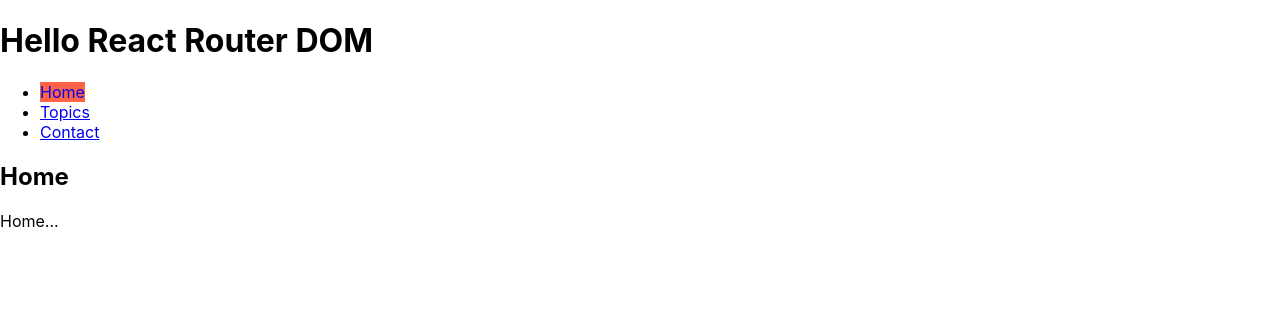
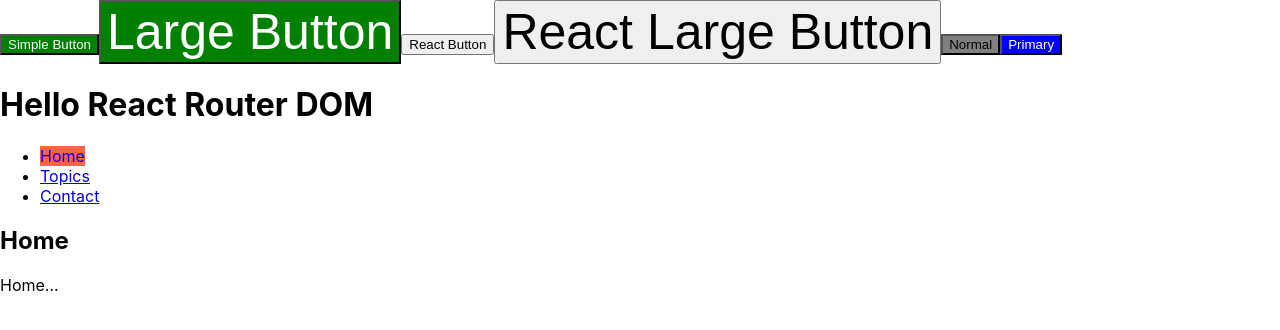
Before and after one commit to dhlee-0305/react-router-dom-example, a React (Create React App) app: page / in a window 1280 px wide. Shown: the top 330 px of the page. Built offline with nearby package versions, Linux system fonts and the light colour scheme.

Commit message:
3장 styled-components

```diff
--- a/package.json
+++ b/package.json
@@ -8,6 +8,7 @@
     "react-dom": "^19.0.0",
     "react-router-dom": "^6.29.0",
     "react-scripts": "5.0.1",
+    "styled-components": "^6.1.14",
     "web-vitals": "^4.2.4"
   },
   "scripts": {
--- a/src/index.js
+++ b/src/index.js
@@ -3,6 +3,28 @@
 import './index.css';
 import reportWebVitals from './reportWebVitals';
 import { BrowserRouter, Route, Routes, NavLink, useParams } from 'react-router-dom';
+
+import styled from 'styled-components';
+
+const SimpleButton = styled.button`
+  color: white;
+  background: green;
+`;
+const LargeButton = styled(SimpleButton)`
+  font-size: 50px;
+`;
+
+const ReactButton = props =>{
+  return <button className={props.className}>{props.children}</button>;
+}
+const ReactLargeButton = styled(ReactButton)`
+  font-size: 50px;
+`;
+
+const PrimaryButton = styled.button`
+  color: ${props => props.primary ? 'white' : 'black'};
+  background: ${props => props.primary ? 'blue' : 'gray'};
+  `;
 
 function Home(){
   return (
@@ -75,21 +97,32 @@
 function App(){
   return (
     <div>
+      <SimpleButton>Simple Button</SimpleButton>
+      <LargeButton>Large Button</LargeButton>
+      <ReactButton>React Button</ReactButton>
+      <ReactLargeButton>React Large Button</ReactLargeButton>
+      <PrimaryButton>Normal</PrimaryButton>
+      <PrimaryButton primary>Primary</PrimaryButton>
 
       <h1>Hello React Router DOM </h1>
       <ul>
-        <li><NavLink to="/">Home</NavLink></li>
-        <li><NavLink to="/topics">Topics</NavLink></li>
-        <li><NavLink to="/contact">Contact</NavLink></li>
+        <li>
+          <NavLink to="/">Home</NavLink>
+        </li>
+        <li>
+          <NavLink to="/topics">Topics</NavLink>
+        </li>
+        <li>
+          <NavLink to="/contact">Contact</NavLink>
+        </li>
       </ul>
       <Routes>
         <Route path="/" element={<Home />} />
         <Route path="/topics/*" element={<Topics />} />
         <Route path="/contact" element={<Contact />} />
-        <Route path="/*" element={'Not Found'} />
+        <Route path="/*" element={"Not Found"} />
       </Routes>
-
-      </div>
+    </div>
   );
 }
 
```
Also changed, not shown: 2 other files (tests, documents, lock files or other folders).
